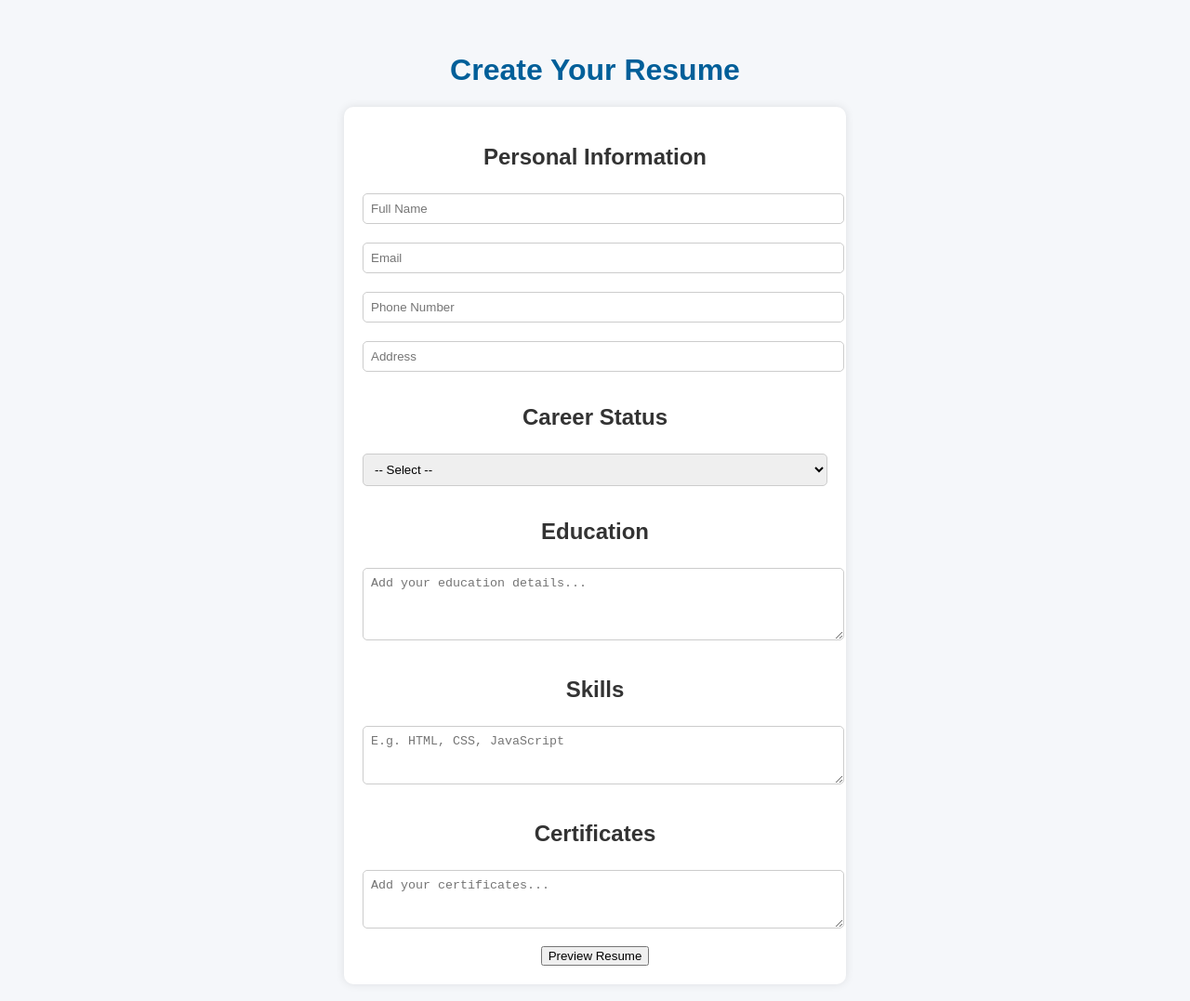
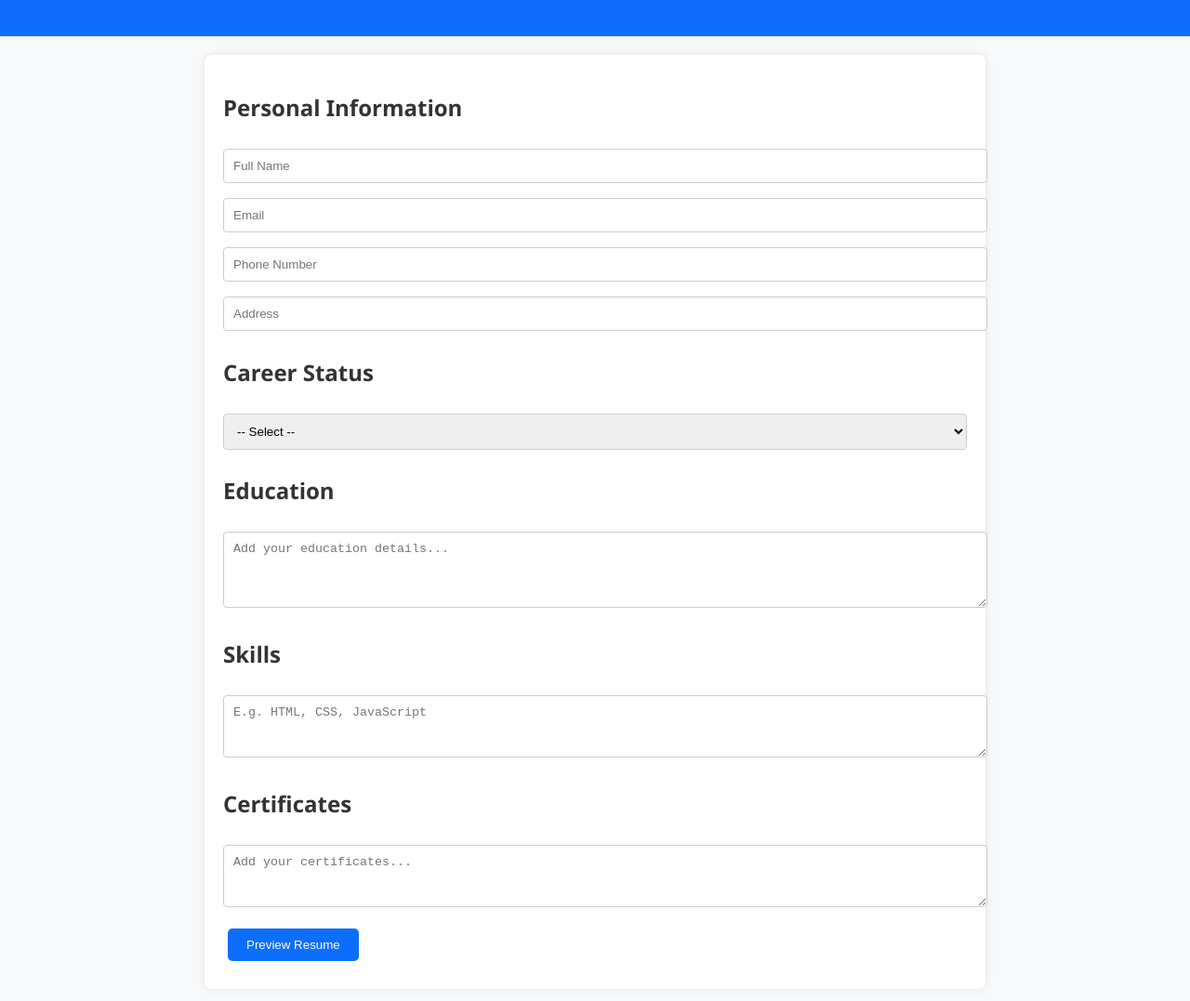
Before and after one commit to Idontknow849/Resume, a plain HTML site: page form.html in a window 1280 px wide. Shown: the part 87-1164 px from the top of the page at 93% size. Drawn offline with Linux system fonts and the light colour scheme; files that its build step writes are made by us from their sources.

Commit message:
Update style.css

```diff
--- a/style.css
+++ b/style.css
@@ -1,35 +1,55 @@
 body {
-  font-family: Arial, sans-serif;
+  font-family: 'Segoe UI', sans-serif;
   margin: 0;
+  padding: 0;
+  background: #f8f9fa;
+  color: #333;
+}
+
+header, footer {
+  text-align: center;
   padding: 20px;
-  background: #f5f7fa;
-  color: #333;
+  background: #0d6efd;
+  color: white;
+}
+
+main {
+  max-width: 800px;
+  margin: 20px auto;
+  padding: 20px;
+  background: white;
+  border-radius: 8px;
+  box-shadow: 0 0 8px rgba(0,0,0,0.1);
+}
+
+input, textarea, select {
+  width: 100%;
+  padding: 10px;
+  margin: 8px 0;
+  border: 1px solid #ccc;
+  border-radius: 4px;
+}
+
+.btn-primary, .btn-secondary, button {
+  display: inline-block;
+  padding: 10px 20px;
+  margin: 10px 5px;
+  border: none;
+  border-radius: 5px;
+  color: white;
+  text-decoration: none;
+  cursor: pointer;
+}
+
+.btn-primary, button {
+  background: #0d6efd;
+}
+
+.btn-secondary {
+  background: #6c757d;
+}
+
+.buttons {
   text-align: center;
+  margin-top: 20px;
 }
-header {
-  margin-top: 10%;
-}
-h1 { color: #005f99; }
-.btn {
-  display: inline-block;
-  background: #005f99;
-  color: white;
-  padding: 10px 20px;
-  text-decoration: none;
-  border-radius: 5px;
-}
-form {
-  background: white;
-  padding: 20px;
-  border-radius: 10px;
-  max-width: 500px;
-  margin: auto;
-  box-shadow: 0 0 10px rgba(0,0,0,0.1);
-}
-textarea, input, select {
-  width: 100%;
-  margin: 5px 0 15px;
-  padding: 8px;
-  border-radius: 5px;
-  border: 1px solid #ccc;
-}
```
